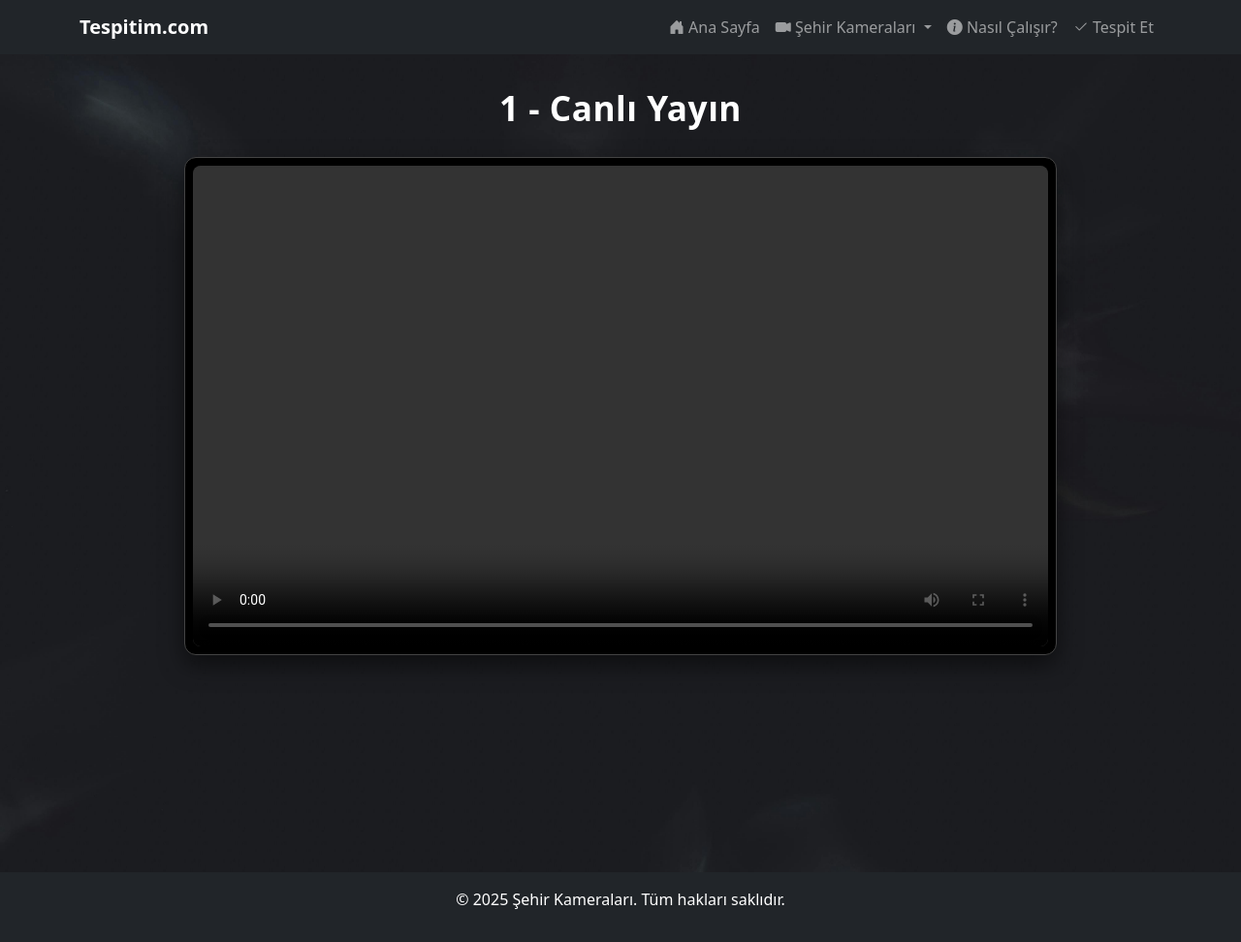
After one commit to HuseyinErkek/DogDetectionApp, a Flask app: page /city/1/1 in a window 1280 px wide. The commit adds this page. Shown: the whole page at 97% size. Run offline with Flask 3, Linux system fonts and the light colour scheme.

Commit message:
feature : gelistirme

```diff
--- a/server.py
+++ b/server.py
@@ -37,6 +37,11 @@ def city_cameras(city_name):
 
     districts = cities.get(city_name.lower(), [])
     return render_template("camera.html", city_name=city_name, districts=districts)
+
+@DogDetec.route('/city/<city_name>/<district_name>')
+def district_camera(city_name, district_name):
+    return render_template('district_camera.html', city_name=city_name, district_name=district_name)
+
 
 @DogDetec.route('/howto')
 def howto():
--- a/static/style.css
+++ b/static/style.css
@@ -130,6 +130,49 @@ footer {
     color: white;
 }
 
+/* District-camera css leri */
+
+.district-camera-page {
+    padding: 40px 0;
+    min-height: 100vh;
+    display: flex;
+    flex-direction: column;
+    align-items: center;
+}
+
+
+.district-title {
+    color: #ffffff;
+    margin-bottom: 30px;
+    font-size: 2.2rem;
+    font-weight: 600;
+    letter-spacing: 0.5px;
+}
+
+
+.district-video-wrapper {
+    background: #000;
+    border-radius: 12px;
+    padding: 8px;
+    width: 85%;
+    max-width: 900px;
+    margin: 0 auto;
+    box-shadow: 0 10px 25px rgba(0,0,0,0.5);
+    border: 1px solid #444;
+    position: relative;
+    overflow: hidden;
+}
+
+
+.district-video-player {
+    width: 100%;
+    height: auto;
+    display: block;
+    background: #111;
+    border-radius: 8px;
+    aspect-ratio: 16/9;
+}
+
 
 /*Bunların yerlerini bulamadim*/
 .card {
--- a/templates/basecamera.html
+++ b/templates/basecamera.html
@@ -8,7 +8,7 @@
 
         {% for i in range(3) %}
         <div class="col-md-4 mb-4">
-            <a href="#" class="text-decoration-none">
+            <a href="{{ url_for('district_camera', city_name=city_name, district_name=districts[i].name) }}" class="text-decoration-none">
                 <div class="card h-100 text-center shadow camera-card">
                     <img src="{{ districts[i].image_url if districts and i < districts|length else '' }}"
                          class="card-img-top" alt="Kamera">
--- /dev/null
+++ b/templates/district_camera.html
@@ -0,0 +1,22 @@
+{% extends 'base.html' %}
+{% block title %}{{ district_name | capitalize }} Kamerası{% endblock %}
+
+{% block head %}
+{{ super() }}
+<link rel="stylesheet" href="{{ url_for('static', filename='css/district_camera.css') }}">
+{% endblock %}
+
+{% block content %}
+<div class="container text-center district-camera-page">
+    <h2 class="district-title">{{ district_name | capitalize }} - Canlı Yayın</h2>
+
+    <div class="district-video-wrapper">
+        <video class="district-video-player" width="720" height="480" controls>
+            Your browser does not support the video tag.
+        </video>
+    </div>
+
+    <input type="hidden" class="district-data-city" value="{{ city_name }}">
+    <input type="hidden" class="district-data-district" value="{{ district_name }}">
+</div>
+{% endblock %}
```
